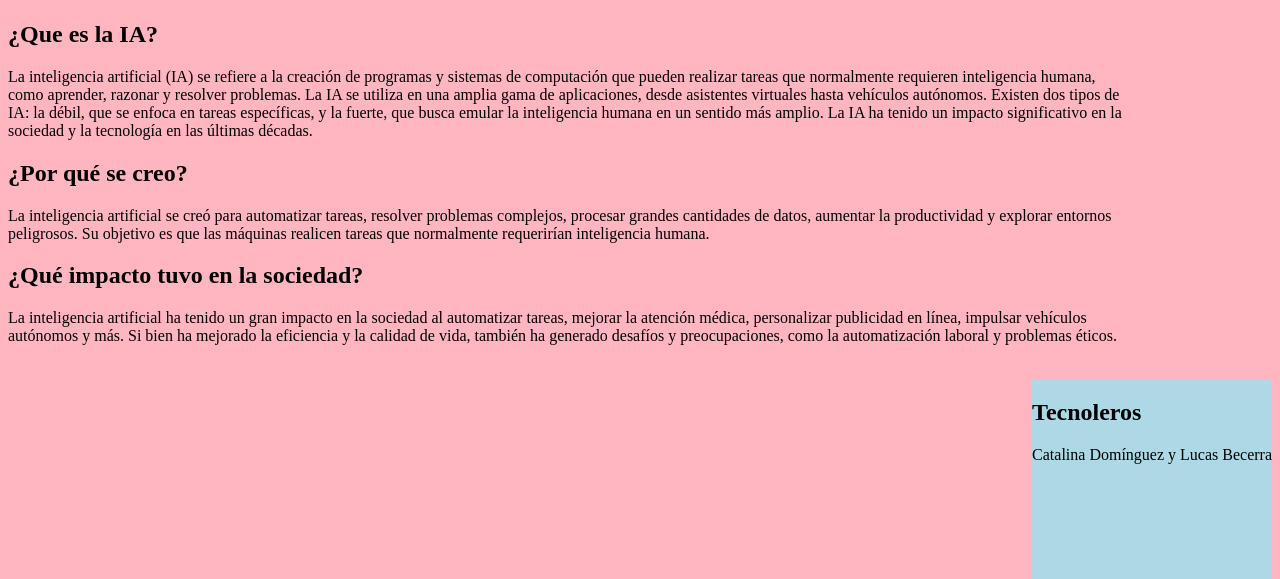
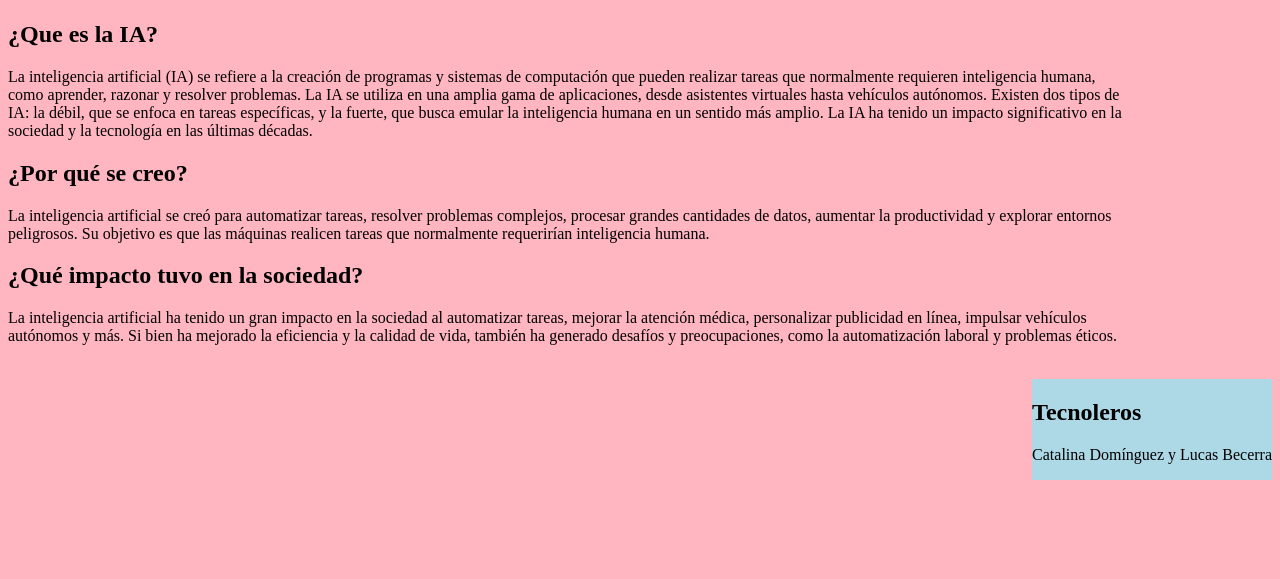
Before and after one commit to cattadz/noveno, a plain HTML site: page index.html in a window 1280 px wide. Shown: the part 317-896 px from the top of the page. After the commit the page ends 800 px from the top, so only its background shows below. Drawn offline with Linux system fonts and the light colour scheme.

Commit message:
Update estilos.css

```diff
--- a/estilos.css
+++ b/estilos.css
@@ -16,6 +16,5 @@ aside{
   background-color: lightblue;
   color: black;
   float: right;
-widht:150px;
-height:200px;
+
 }
```
